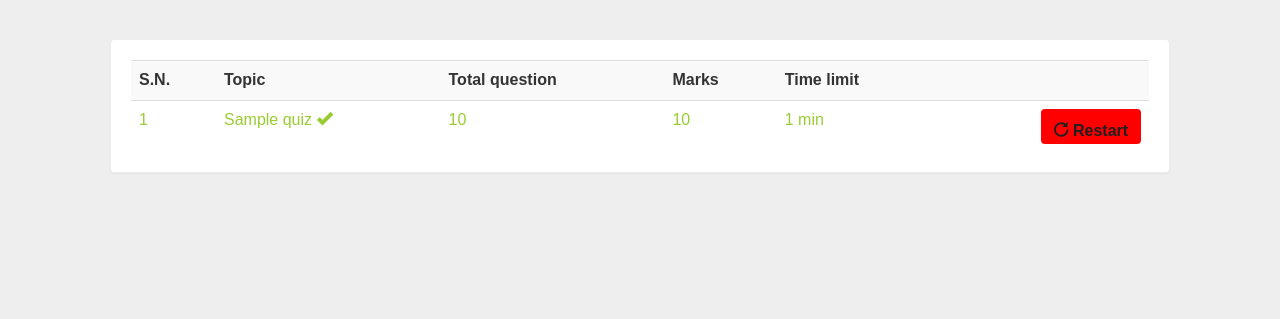
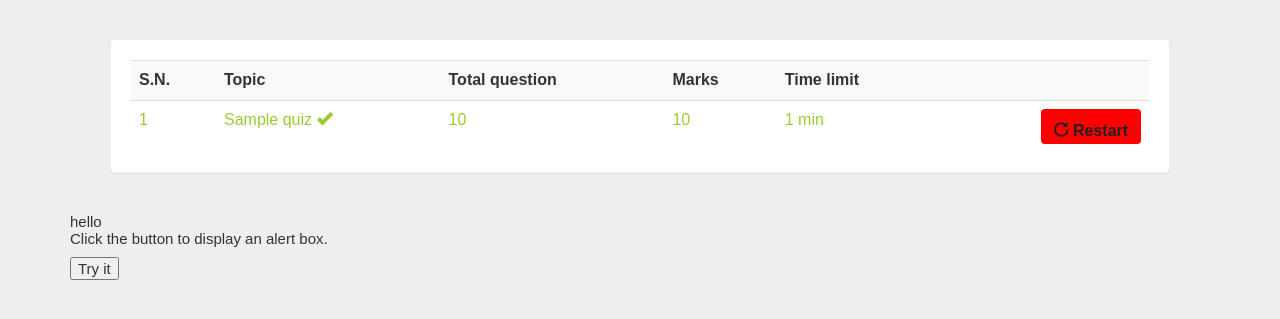
Before and after one commit to Shubhamjpg/exam, a PHP site: page /dash.php in a window 1280 px wide. Shown: the part 143-462 px from the top of the page. Run offline with PHP 8.4, Linux system fonts and the light colour scheme; the visitor is signed in with stand-in values (Sample User, id 1); tables that the repository leaves empty hold one stand-in row (values such as "Sample post"); some web fonts are replaced.

Commit message:
Update dash.php

```diff
--- a/dash.php
+++ b/dash.php
@@ -14,6 +14,9 @@
  	<link href='http://fonts.googleapis.com/css?family=Roboto:400,700,300' rel='stylesheet' type='text/css'>
 
 <script>
+	function myFunction() {
+  alert("Hello! I am an alert box!");
+}
 $(function () {
     $(document).on( 'scroll', function(){
         console.log('scroll top : ' + $(window).scrollTop());
@@ -27,7 +30,9 @@ $(function () {
              $(".navbar").removeClass("navbar-fixed-top");
         }
     });
-});</script>
+});
+
+	</script>
 </head>
 
 <body  style="background:#eee;">
@@ -190,7 +195,7 @@ while($row = mysqli_fetch_array($result)) {
 	 echo '<tr><td>'.$c++.'</td>';
 	echo '<td><a title="Click to open feedback" href="dash.php?q=3&fid='.$id.'">'.$subject.'</a></td><td>'.$email.'</td><td>'.$date.'</td><td>'.$time.'</td><td>'.$name.'</td>
 	<td><a title="Open Feedback" href="dash.php?q=3&fid='.$id.'"><b><span class="glyphicon glyphicon-folder-open" aria-hidden="true"></span></b></a></td>';
-	echo '<td><a title="Delete Feedback" href="update.php?fdid='.$id.'"><b><span class="glyphicon glyphicon-trash" aria-hidden="true"></span></b></a></td>
+	echo '<td><a title="Delete Feedback for that " href="update.php?fdid='.$id.'"><b><span class="glyphicon glyphicon-trash" aria-hidden="true"></span></b></a></td>
 
 	</tr>';
 }
@@ -374,7 +379,7 @@ echo '<b>Question number&nbsp;'.$i.'&nbsp;:</><br /><!-- Text input-->
 echo '<div class="form-group">
   <label class="col-md-12 control-label" for=""></label>
   <div class="col-md-12">
-    <input  type="submit" style="margin-left:45%" class="btn btn-primary" value="Submit" class="btn btn-primary"/>
+    <input  type="submit" style="margin-left:50%" class="btn btn-primary" value="Submit" class="btn btn-danger"/>
   </div>
 </div>
 
@@ -406,8 +411,11 @@ $c=0;
 echo '</table></div></div>';
 
 }
+	echo "hello";
 ?>
+<p>Click the button to display an alert box.</p>
 
+<button onclick="myFunction()">Try it</button>
 
 </div><!--container closed-->
 </div></div>
```
